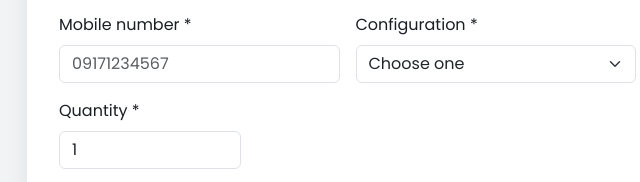
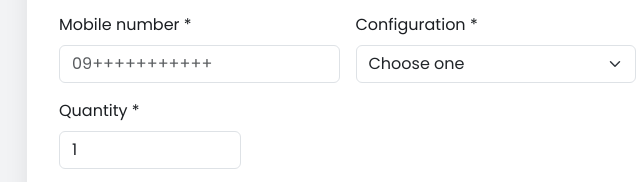
Before and after one commit to crimwildrift4-commits/Geoff-codes, a plain HTML site: page contact.html in a window 1280 px wide. Shown: the part 776-958 px from the top of the page, 55-695 px from the left. Drawn offline with nearby package versions, Linux system fonts and the light colour scheme.

Commit message:
contacts new

```diff
--- a/contact.html
+++ b/contact.html
@@ -109,7 +109,7 @@
                 </div>
                 <div class="col-md-6">
                   <label for="phone" class="form-label">Mobile number *</label>
-                  <input type="tel" class="form-control" id="phone" name="phone" pattern="^(09|\+639)\d{9}$" placeholder="09171234567" required>
+                  <input type="tel" class="form-control" id="phone" name="phone" pattern="^(09|\+639)\d{9}$" placeholder="09+++++++++++" required>
                   <div class="invalid-feedback">Use a Philippine mobile number like 09+++++++++.</div>
                 </div>
                 <div class="col-md-6">
```
